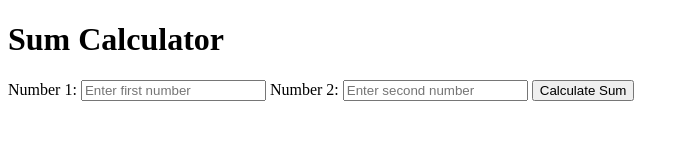
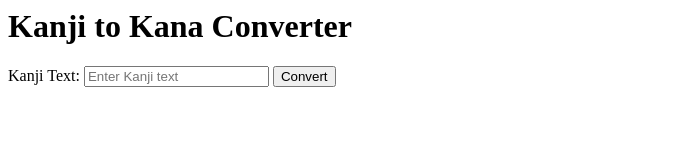
Before and after one commit to shichan-official/kanaconvert-frontend, a plain HTML site: page index.html in a window 1280 px wide. Shown: the whole page, without its empty margins (0-689 px from the left). Drawn offline with Linux system fonts and the light colour scheme.

Commit message:
Update index.html

```diff
--- a/index.html
+++ b/index.html
@@ -1,30 +1,18 @@
-<!DOCTYPE html>
-<html lang="en">
-<head>
-    <meta charset="UTF-8">
-    <meta name="viewport" content="width=device-width, initial-scale=1.0">
-    <title>Sum Calculator</title>
-</head>
-<body>
-    <h1>Sum Calculator</h1>
+<h1>Kanji to Kana Converter</h1>
 
-    <label for="num1">Number 1:</label>
-    <input type="number" id="num1" placeholder="Enter first number" required>
+<label for="kanjiText">Kanji Text:</label>
+<input type="text" id="kanjiText" placeholder="Enter Kanji text">
 
-    <label for="num2">Number 2:</label>
-    <input type="number" id="num2" placeholder="Enter second number" required>
+<button onclick="convertText()">Convert</button>
 
-    <button onclick="calculateSum()">Calculate Sum</button>
-
-    <h2 id="result"></h2>
+<h2 id="conversionResult"></h2>
 
 <script>
-        async function calculateSum() {
-            const num1 = parseFloat(document.getElementById('num1').value);
-            const num2 = parseFloat(document.getElementById('num2').value);
+    async function convertText() {
+        const text = document.getElementById('kanjiText').value;
 
-            // API URL hosted on Render (replace with your actual Render URL)
-            const apiURL = 'https://tondabayashi.onrender.com/sum';  // Update with your Render URL
+        // API URL (replace with your actual Render URL)
+        const apiURL = 'https://tondabayashi.onrender.com/convert';
 
         try {
             const response = await fetch(apiURL, {
@@ -32,20 +20,22 @@
                 headers: {
                     'Content-Type': 'application/json',
                 },
-                    body: JSON.stringify({ num1, num2 })
+                body: JSON.stringify({ text })
             });
 
             const data = await response.json();
 
             if (response.ok) {
-                    document.getElementById('result').innerText = `Sum: ${data.sum}`;
+                document.getElementById('conversionResult').innerHTML = `
+                    Hiragana: ${data.hiragana}<br>
+                    Katakana: ${data.katakana}<br>
+                    Romanji: ${data.romanji}
+                `;
             } else {
-                    document.getElementById('result').innerText = `Error: ${data.message}`;
+                document.getElementById('conversionResult').innerText = `Error: ${data.message}`;
             }
         } catch (error) {
-                document.getElementById('result').innerText = `Error: ${error.message}`;
+            document.getElementById('conversionResult').innerText = `Error: ${error.message}`;
         }
     }
 </script>
-</body>
-</html>
```
Lines whose indentation alone changed are shown as unchanged.
